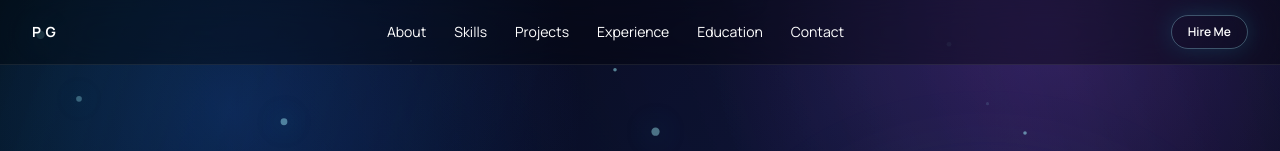
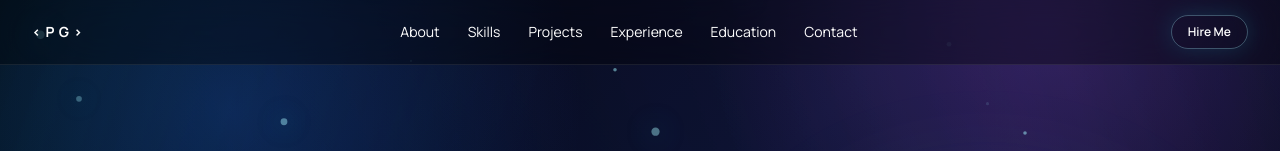
Before and after one commit to Prakhar422/Portfolio, a React (Vite) app in the folder Frontend/: page / in a window 1280 px wide. Shown: the top 151 px of the page. Built offline with nearby package versions, Linux system fonts and the light colour scheme.

Commit message:
Update portfolio and assets

```diff
--- a/Frontend/index.html
+++ b/Frontend/index.html
@@ -2,9 +2,9 @@
 <html lang="en">
   <head>
     <meta charset="UTF-8" />
-    <link rel="icon" type="image/svg+xml" href="/vite.svg" />
+    <link rel="icon" type="image/svg+xml" href="/favicon.svg" />
     <meta name="viewport" content="width=device-width, initial-scale=1.0" />
-    <title>React Fast App</title>
+    <title>Prakhar Garg | MERN Developer</title>
   </head>
   <body>
     <div id="root"></div>
--- a/Frontend/src/components/Header.jsx
+++ b/Frontend/src/components/Header.jsx
@@ -52,7 +52,7 @@
           href="#home"
           className="text-sm font-bold uppercase tracking-[0.32em] text-white"
         >
-          PG
+            {"<PG>"}
         </a>
 
         <div className="hidden items-center gap-7 md:flex">
```
Also changed, not shown: Frontend/public/favicon.svg (added).
